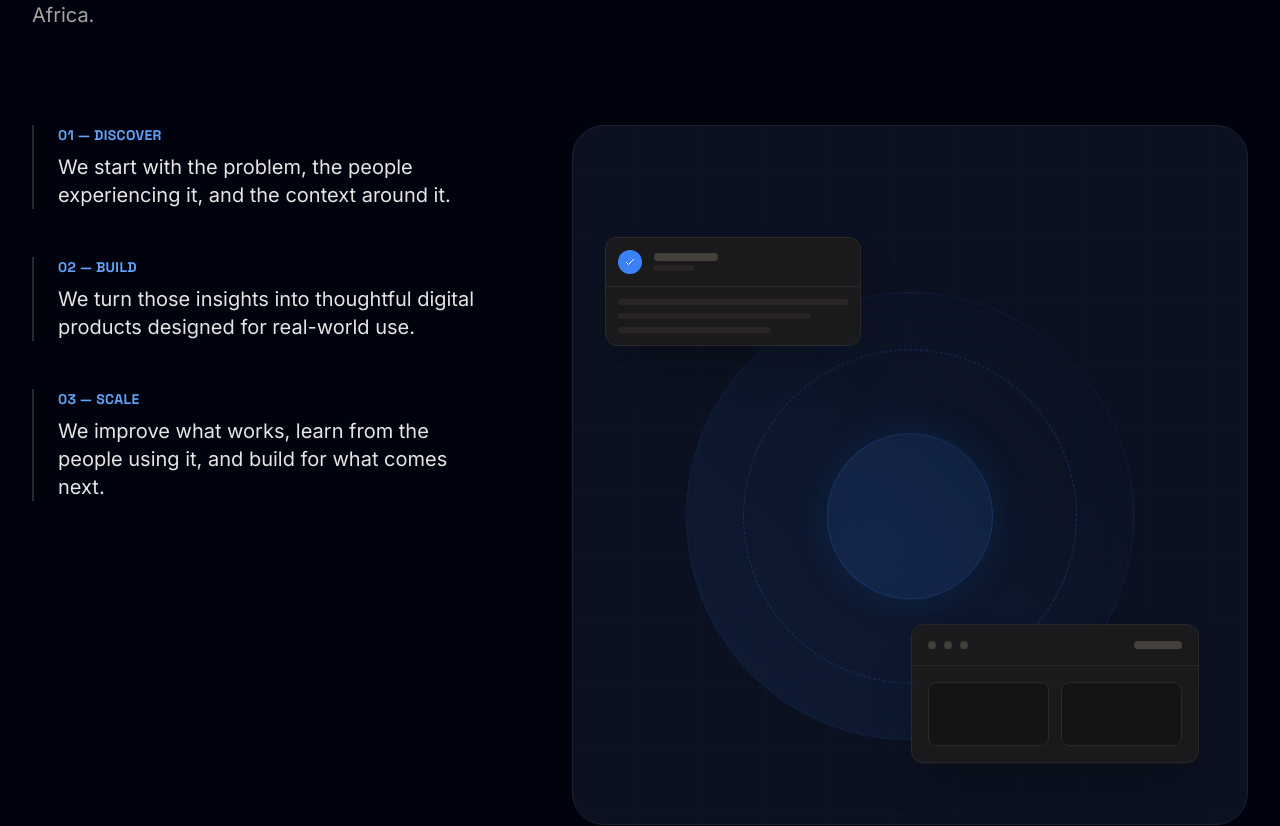
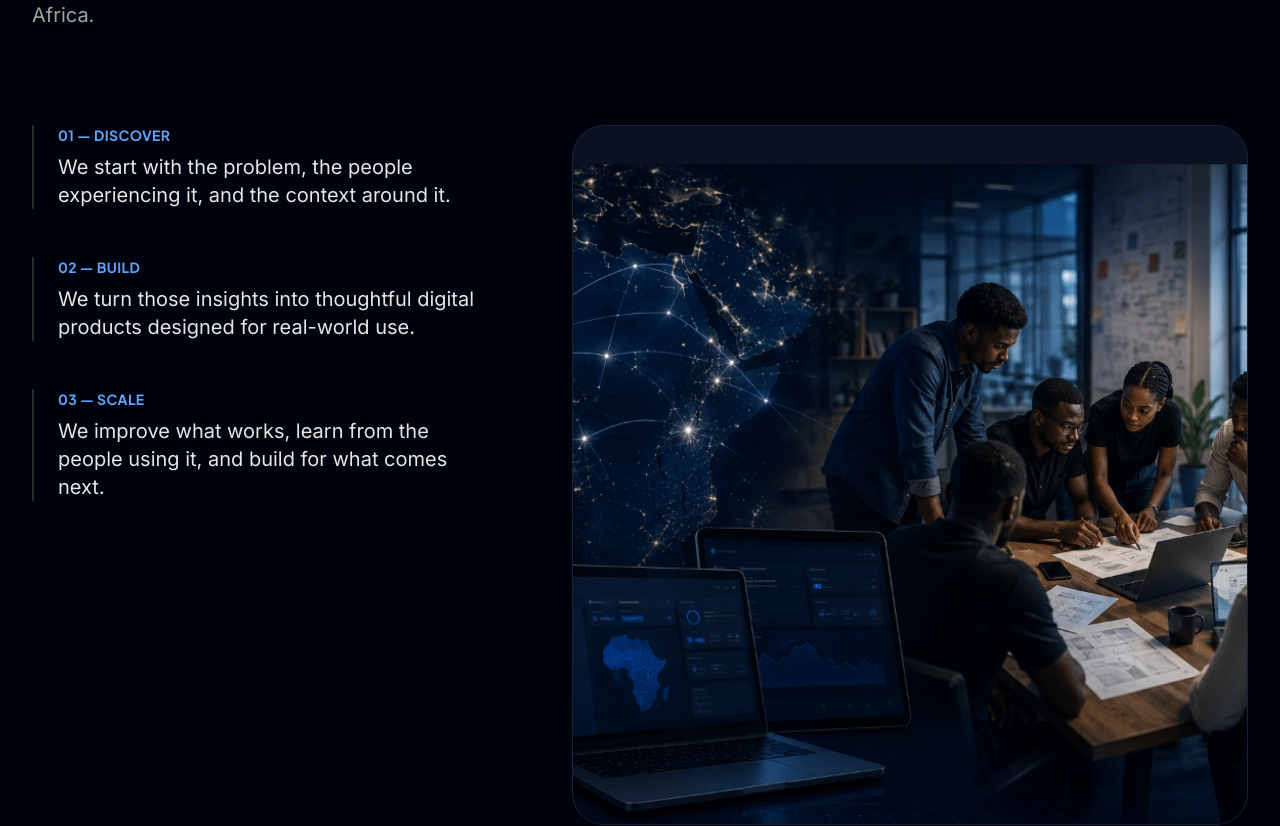
Before and after one commit to BAMSSA-DEVS/smooth.africa, a Next.js app: page / in a window 1280 px wide. Shown: the part 1168-1994 px from the top of the page. Built offline with nearby package versions, Linux system fonts and the light colour scheme.

Commit message:
style: update typography to Plus Jakarta Sans and integrate What We Do images

```diff
--- a/app/globals.css
+++ b/app/globals.css
@@ -1,4 +1,4 @@
-@import url('https://fonts.googleapis.com/css2?family=Space+Grotesk:wght@400;500;600;700&family=Inter:wght@400;500;600&display=swap');
+@import url('https://fonts.googleapis.com/css2?family=Plus+Jakarta+Sans:wght@400;500;600;700;800&family=Inter:wght@400;500;600&display=swap');
 
 @tailwind base;
 @tailwind components;
@@ -6,7 +6,7 @@
 
 @layer base {
   :root {
-    --font-space-grotesk: 'Space Grotesk', sans-serif;
+    --font-plus-jakarta: 'Plus Jakarta Sans', sans-serif;
     --font-inter: 'Inter', sans-serif;
 
     --bg-primary: #FAFAF9;
@@ -55,14 +55,14 @@
   }
 
   h1, h2, h3, h4, h5, h6 {
-    font-family: var(--font-space-grotesk), 'Space Grotesk', sans-serif;
+    font-family: var(--font-plus-jakarta), 'Plus Jakarta Sans', sans-serif;
     font-weight: 700;
   }
 }
 
 @layer utilities {
   .font-heading {
-    font-family: var(--font-space-grotesk), 'Space Grotesk', sans-serif;
+    font-family: var(--font-plus-jakarta), 'Plus Jakarta Sans', sans-serif;
   }
 
   /* Subtle dot grid pattern */
--- a/app/layout.tsx
+++ b/app/layout.tsx
@@ -1,5 +1,5 @@
 import type { Metadata } from 'next';
-import { Inter, Space_Grotesk } from 'next/font/google';
+import { Inter, Plus_Jakarta_Sans } from 'next/font/google';
 import './globals.css';
 import { ThemeProvider } from '@/components/ThemeProvider';
 
@@ -9,11 +9,11 @@ const inter = Inter({
   display: 'swap',
 });
 
-const spaceGrotesk = Space_Grotesk({
+const plusJakartaSans = Plus_Jakarta_Sans({
   subsets: ['latin'],
-  variable: '--font-space-grotesk',
+  variable: '--font-plus-jakarta',
   display: 'swap',
-  weight: ['400', '500', '600', '700'],
+  weight: ['400', '500', '600', '700', '800'],
 });
 
 export const metadata: Metadata = {
@@ -61,7 +61,7 @@ export default function RootLayout({
   return (
     <html
       lang="en"
-      className={`${inter.variable} ${spaceGrotesk.variable} scroll-smooth`}
+      className={`${inter.variable} ${plusJakartaSans.variable} scroll-smooth`}
       suppressHydrationWarning
     >
       <body className="font-sans antialiased bg-[#FAFAF9] dark:bg-[#141414] text-stone-900 dark:text-stone-100 transition-colors duration-300">
--- a/components/WhatWeDoSection.tsx
+++ b/components/WhatWeDoSection.tsx
@@ -12,18 +12,12 @@ export const WhatWeDoSection: React.FC = () => {
     offset: ['start end', 'end start'],
   });
 
-  // Background layer (slowest, approx 0.1x - 0.2x speed)
   const bgY = useTransform(scrollYProgress, [0, 1], ['-5%', '5%']);
 
   // Midground layer (approx 0.25x - 0.35x speed)
-  const midY = useTransform(scrollYProgress, [0, 1], ['-10%', '10%']);
+  const midY = useTransform(scrollYProgress, [0, 1], ['-8%', '8%']);
 
-  // Foreground layer (fastest, approx 0.4x - 0.5x speed)
-  const fgY = useTransform(scrollYProgress, [0, 1], ['-20%', '20%']);
-
-  const mBgY = prefersReducedMotion ? '0%' : bgY;
   const mMidY = prefersReducedMotion ? '0%' : midY;
-  const mFgY = prefersReducedMotion ? '0%' : fgY;
 
   return (
     <section ref={sectionRef} className="relative py-24 lg:py-32 bg-white dark:bg-[#00030E] border-t border-stone-100 dark:border-[#101524] overflow-hidden">
@@ -95,66 +89,25 @@ export const WhatWeDoSection: React.FC = () => {
 
           {/* Parallax Composition */}
           <div className="lg:col-span-7 relative h-[450px] sm:h-[550px] lg:h-[700px] w-full rounded-[2rem] overflow-hidden bg-stone-100 dark:bg-[#0B1120] border border-stone-200 dark:border-[#1A2235]">
-
-            {/* BG Layer: Grid texture */}
             <motion.div
-              className="absolute inset-0 z-0 opacity-50 dark:opacity-20"
-              style={{ y: mBgY }}
-            >
-              <div className="w-full h-[150%] -mt-[25%] bg-grid" />
-            </motion.div>
-
-            {/* Midground Layer: Abstract Africa / Network visualization */}
-            <motion.div
-              className="absolute inset-4 sm:inset-12 z-10 flex items-center justify-center"
+              className="absolute inset-0 z-0 w-full h-full origin-center scale-[1.15]"
               style={{ y: mMidY }}
             >
-              <div className="relative w-full aspect-square max-w-sm lg:max-w-md rounded-full bg-gradient-to-tr from-[#1258AB]/10 to-[#1258AB]/5 dark:from-blue-500/10 dark:to-transparent border border-[#1258AB]/10 dark:border-blue-500/10 flex items-center justify-center backdrop-blur-2xl">
-                 <div className="w-3/4 h-3/4 rounded-full border border-dashed border-[#1258AB]/30 dark:border-blue-500/30 flex items-center justify-center">
-                   <div className="w-1/2 h-1/2 rounded-full bg-[#1258AB]/10 dark:bg-blue-500/10 backdrop-blur-xl border border-[#1258AB]/20 dark:border-blue-500/20 shadow-[0_0_40px_rgba(18,88,171,0.2)]" />
-                 </div>
-              </div>
+              {/* Light mode image */}
+              <img
+                src="/what-we-do-light.jpg"
+                alt="Smooth Africa team and technology visual"
+                className="w-full h-full object-cover dark:hidden transition-opacity duration-200"
+                loading="lazy"
+              />
+              {/* Dark mode image */}
+              <img
+                src="/what-we-do-dark.jpg"
+                alt="Smooth Africa team and technology visual"
+                className="w-full h-full object-cover hidden dark:block transition-opacity duration-200"
+                loading="lazy"
+              />
             </motion.div>
-
-            {/* Foreground Layer: Product UI Fragments */}
-            <motion.div
-              className="absolute top-12 left-6 sm:top-24 sm:left-12 lg:left-8 z-20 w-48 sm:w-64 shadow-2xl rounded-xl overflow-hidden bg-white/90 dark:bg-[#1C1C1C]/90 backdrop-blur-md border border-white/20 dark:border-[#2A2A2A]"
-              style={{ y: mFgY }}
-            >
-               <div className="p-3 border-b border-stone-100 dark:border-[#2A2A2A] flex items-center gap-3">
-                 <div className="w-6 h-6 rounded-full bg-[#1258AB] dark:bg-blue-500 flex items-center justify-center">
-                   <svg className="w-3 h-3 text-white" fill="none" viewBox="0 0 24 24" stroke="currentColor"><path strokeLinecap="round" strokeLinejoin="round" strokeWidth={2} d="M5 13l4 4L19 7" /></svg>
-                 </div>
-                 <div>
-                   <div className="h-2 w-16 bg-stone-200 dark:bg-stone-700 rounded mb-1" />
-                   <div className="h-1.5 w-10 bg-stone-100 dark:bg-stone-800 rounded" />
-                 </div>
-               </div>
-               <div className="p-3 space-y-2">
-                 <div className="h-1.5 w-full bg-stone-100 dark:bg-stone-800 rounded" />
-                 <div className="h-1.5 w-5/6 bg-stone-100 dark:bg-stone-800 rounded" />
-                 <div className="h-1.5 w-4/6 bg-stone-100 dark:bg-stone-800 rounded" />
-               </div>
-            </motion.div>
-
-            <motion.div
-              className="absolute bottom-12 right-6 sm:bottom-20 sm:right-12 z-20 w-56 sm:w-72 shadow-2xl rounded-xl overflow-hidden bg-white/90 dark:bg-[#1C1C1C]/90 backdrop-blur-md border border-white/20 dark:border-[#2A2A2A]"
-              style={{ y: mFgY }}
-            >
-               <div className="p-4 flex items-center justify-between border-b border-stone-100 dark:border-[#2A2A2A]">
-                 <div className="flex gap-2">
-                   <div className="w-2 h-2 rounded-full bg-stone-200 dark:bg-stone-700" />
-                   <div className="w-2 h-2 rounded-full bg-stone-200 dark:bg-stone-700" />
-                   <div className="w-2 h-2 rounded-full bg-stone-200 dark:bg-stone-700" />
-                 </div>
-                 <div className="h-2 w-12 bg-stone-200 dark:bg-stone-700 rounded" />
-               </div>
-               <div className="p-4 grid grid-cols-2 gap-3">
-                 <div className="h-16 bg-stone-50 dark:bg-[#141414] rounded-lg border border-stone-100 dark:border-[#2A2A2A]" />
-                 <div className="h-16 bg-stone-50 dark:bg-[#141414] rounded-lg border border-stone-100 dark:border-[#2A2A2A]" />
-               </div>
-            </motion.div>
-
           </div>
         </div>
       </div>
--- a/tailwind.config.js
+++ b/tailwind.config.js
@@ -21,7 +21,7 @@ module.exports = {
         }
       },
       fontFamily: {
-        heading: ['var(--font-space-grotesk)', '"Space Grotesk"', 'sans-serif'],
+        heading: ['var(--font-plus-jakarta)', '"Plus Jakarta Sans"', 'sans-serif'],
         sans: ['var(--font-inter)', 'Inter', 'sans-serif'],
       },
       backgroundImage: {
```
Also changed, not shown: public/what-we-do-dark.jpg (added), public/what-we-do-light.jpg (added).
